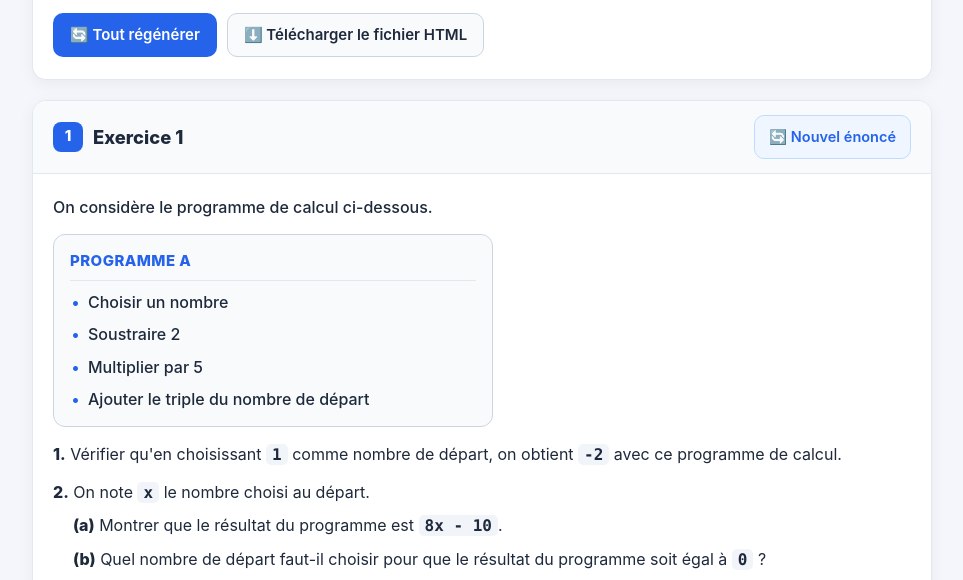
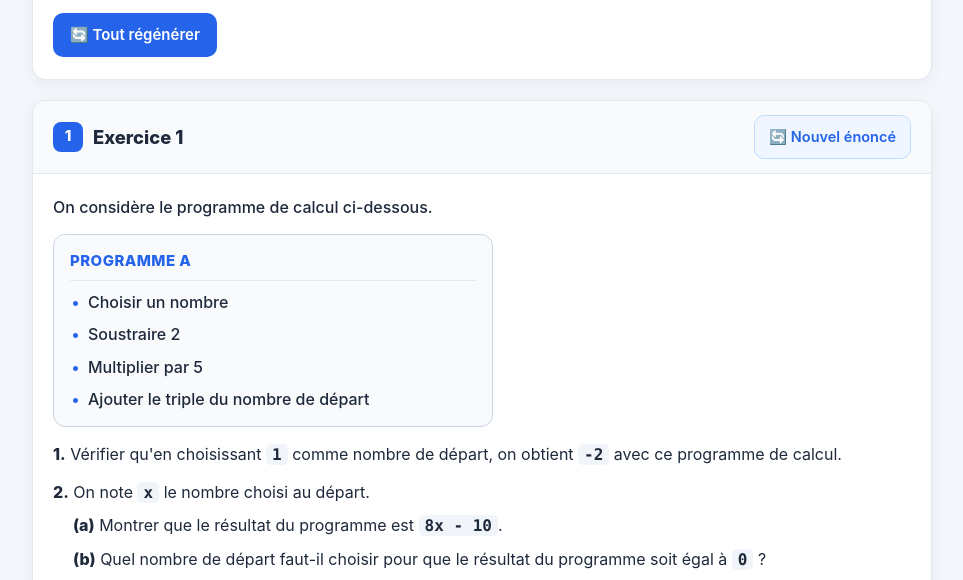
Before and after one commit to Puygrale86/Exercices-Brevet-programme-de-calcul, a plain HTML site: page index.html in a window 1280 px wide. Shown: the part 213-793 px from the top of the page, without its empty margins (158-1121 px from the left). Drawn offline with Linux system fonts and the light colour scheme.

Commit message:
Update index.html

```diff
--- a/index.html
+++ b/index.html
@@ -570,9 +570,6 @@
       <div class="header-actions">
         <button type="button" class="btn btn-primary" id="btn-regen-all">
           🔄 Tout régénérer
-        </button>
-        <button type="button" class="btn btn-outline" id="btn-download-html">
-          ⬇️ Télécharger le fichier HTML
         </button>
       </div>
     </header>
```
